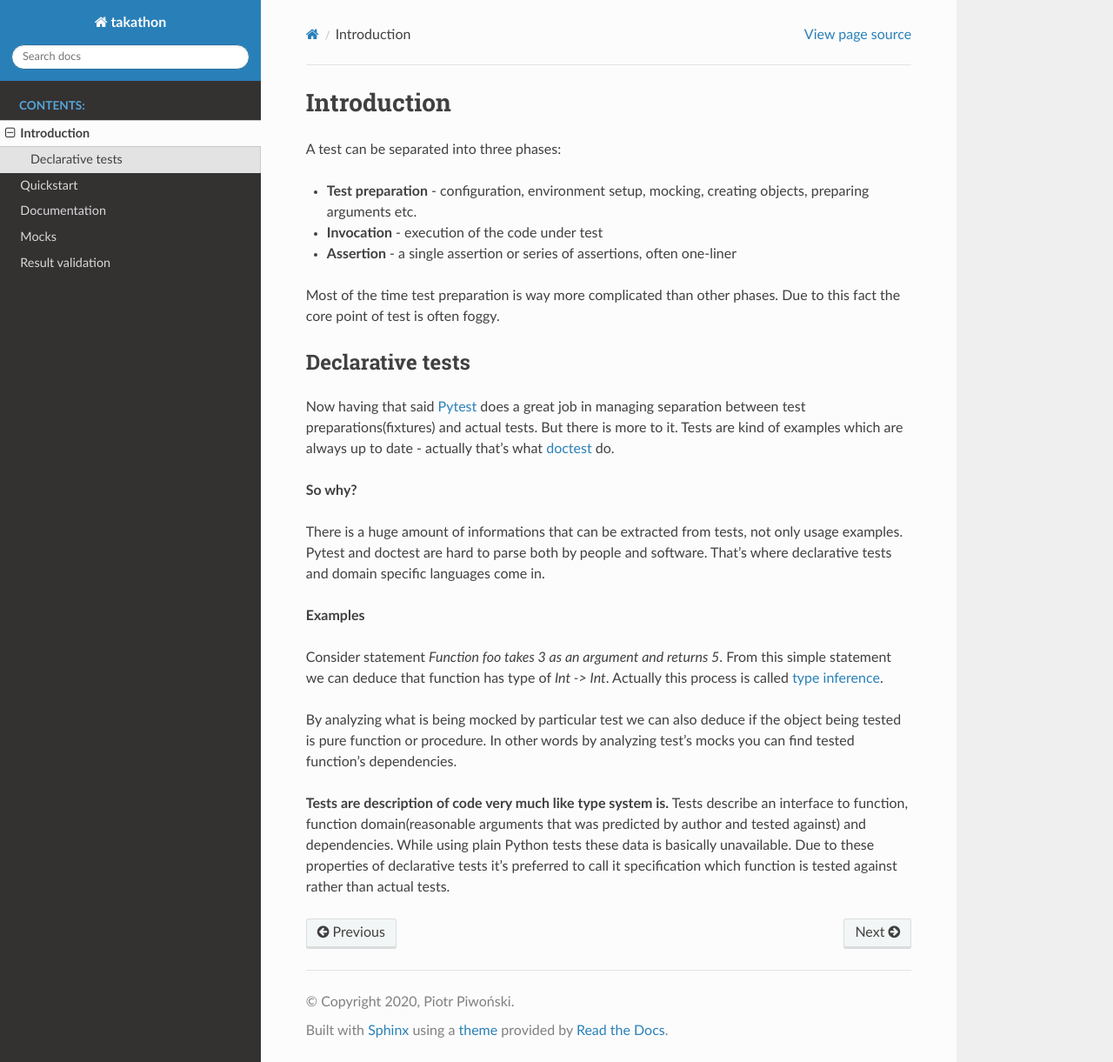
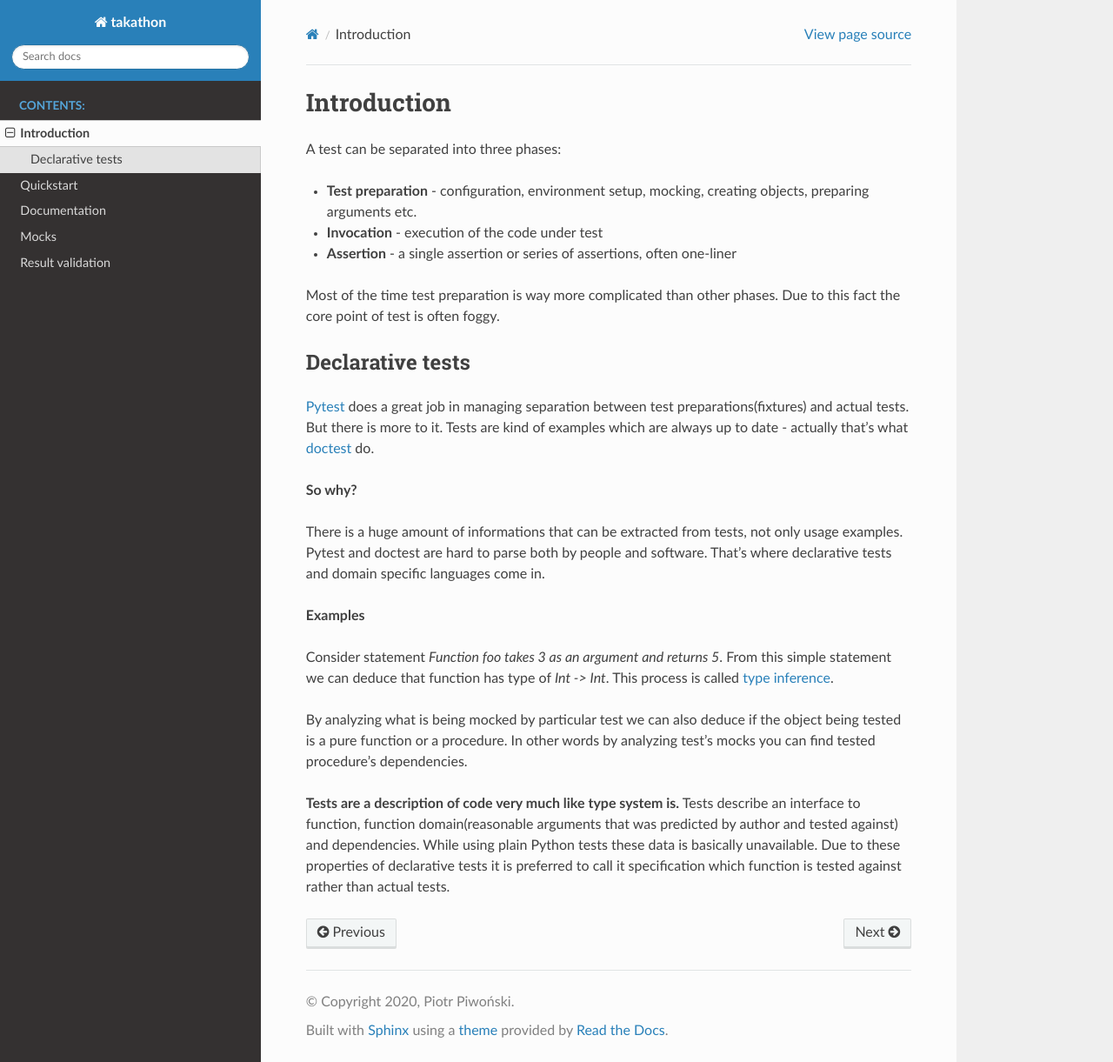
Before and after one commit to piwonskp/takathon, a Sphinx documentation site: the page built from docs/source/usage/introduction.rst, in a window 1280 px wide and 1221 px high. Shown: the whole window at 87% size. Built offline with Sphinx 7.4.7 and the Read the Docs theme 2.0.0, drawn with Linux system fonts in a browser that asks for light colours.

Commit message:
Docs cleanup

```diff
--- a/docs/source/usage/introduction.rst
+++ b/docs/source/usage/introduction.rst
@@ -12,7 +12,7 @@ Most of the time test preparation is way more complicated than other phases. Due
 Declarative tests
 =================
 
-Now having that said Pytest_ does a great job in managing separation between test preparations(fixtures) and actual tests. But there is more to it. Tests are kind of examples which are always up to date - actually that's what doctest_ do.
+Pytest_ does a great job in managing separation between test preparations(fixtures) and actual tests. But there is more to it. Tests are kind of examples which are always up to date - actually that's what doctest_ do.
 
 .. _Pytest: http://pytest.org
 .. _doctest: https://docs.python.org/3/library/doctest.html
@@ -24,10 +24,10 @@ There is a huge amount of informations that can be extracted from tests, not onl
 
 **Examples**
 
-Consider statement *Function foo takes 3 as an argument and returns 5*. From this simple statement we can deduce that function has type of `Int -> Int`. Actually this process is called `type inference`_.
+Consider statement *Function foo takes 3 as an argument and returns 5*. From this simple statement we can deduce that function has type of `Int -> Int`. This process is called `type inference`_.
 
 .. _type inference: https://en.wikipedia.org/wiki/Type_inference
 
-By analyzing what is being mocked by particular test we can also deduce if the object being tested is pure function or procedure. In other words by analyzing test's mocks you can find tested function's dependencies.
+By analyzing what is being mocked by particular test we can also deduce if the object being tested is a pure function or a procedure. In other words by analyzing test's mocks you can find tested procedure's dependencies.
 
-**Tests are description of code very much like type system is.** Tests describe an interface to function, function domain(reasonable arguments that was predicted by author and tested against) and dependencies. While using plain Python tests these data is basically unavailable. Due to these properties of declarative tests it's preferred to call it specification which function is tested against rather than actual tests.
+**Tests are a description of code very much like type system is.** Tests describe an interface to function, function domain(reasonable arguments that was predicted by author and tested against) and dependencies. While using plain Python tests these data is basically unavailable. Due to these properties of declarative tests it is preferred to call it specification which function is tested against rather than actual tests.
```
